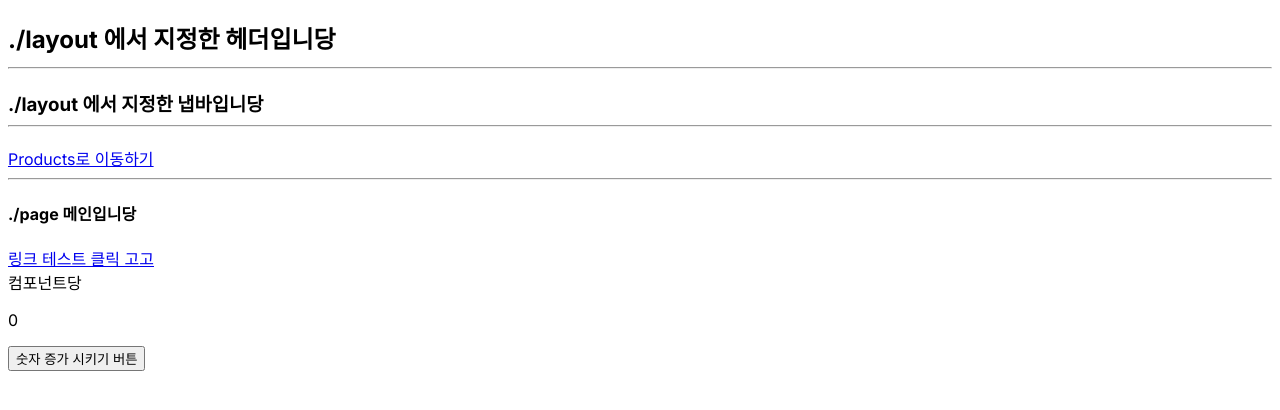
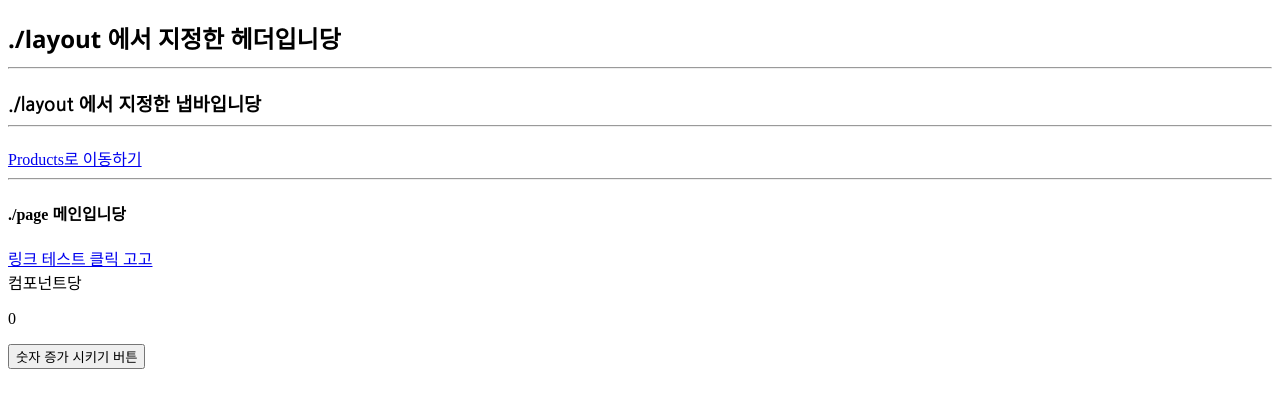
Before and after one commit to minseokiim/Next14_study2, a Next.js app: page / in a window 1280 px wide. Shown: the top 410 px of the page. Built offline with nearby package versions, Linux system fonts and the light colour scheme.

Commit message:
Feat: 폰트

```diff
--- a/src/app/layout.tsx
+++ b/src/app/layout.tsx
@@ -1,9 +1,13 @@
 import type { Metadata } from "next";
-import { Inter } from "next/font/google";
+import { Nanum_Gothic, Open_Sans } from "next/font/google";
 import "./globals.css";
 import Link from "next/link";
 
-const inter = Inter({ subsets: ["latin"] });
+const sans = Open_Sans({ subsets: ["latin"] });
+const gothic = Nanum_Gothic({
+  weight: "700",
+  subsets: ["latin"],
+});
 
 // SEO
 // layout.js에 metadata를 정의하면 해당 경로의 페이지 뿐만 아니라 자식라우트에서도 재사용됨
@@ -25,14 +29,14 @@ export default function RootLayout({
 }) {
   return (
     <html lang="en">
-      <body className={inter.className}>
+      <body>
         <header>
-          <h2>
+          <h2 className={sans.className}>
             ./layout 에서 지정한 헤더입니당 <hr />
           </h2>
         </header>
         <nav>
-          <h3>
+          <h3 className={gothic.className}>
             ./layout 에서 지정한 냅바입니당
             <hr />
           </h3>
```
